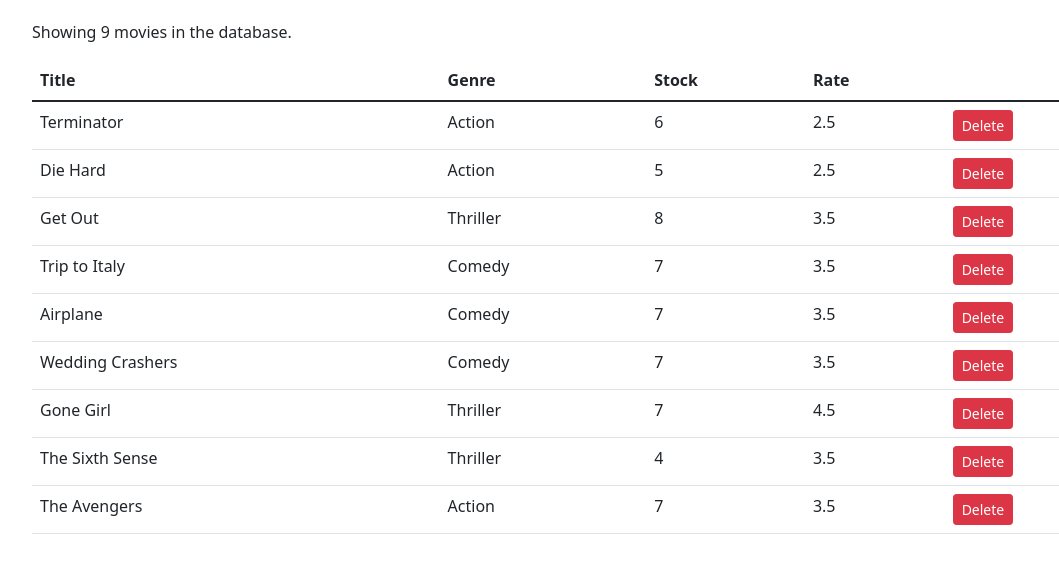
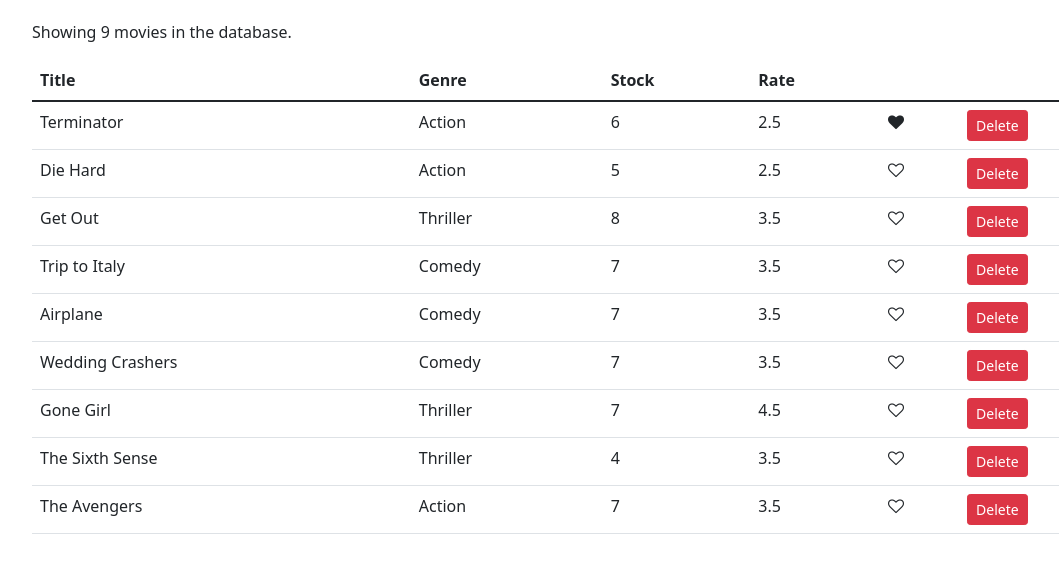
Before and after one commit to boobal-writes/vidly-react-app, a React (Create React App) app: page / in a window 1280 px wide. Shown: the top 564 px of the page, without its empty margins (50-1109 px from the left). Built offline with nearby package versions, Linux system fonts and the light colour scheme.

Commit message:
add like feature

```diff
--- /dev/null
+++ b/src/components/common/like.jsx
@@ -0,0 +1,18 @@
+import React from "react";
+
+const Like = ({ liked, onLikeToggle }) => {
+  let classes = "fa fa-heart";
+  if (!liked) {
+    classes += "-o";
+  }
+  return (
+    <i
+      className={classes}
+      aria-hidden="true"
+      style={{ cursor: "pointer" }}
+      onClick={onLikeToggle}
+    ></i>
+  );
+};
+
+export default Like;
--- a/src/components/movies.jsx
+++ b/src/components/movies.jsx
@@ -1,5 +1,6 @@
 import React, { Component } from "react";
 import { getMovies, deleteMovie } from "../services/fakeMovieService";
+import Like from "./common/like";
 
 class Movies extends Component {
   state = {
@@ -11,6 +12,14 @@
     this.setState({
       movies: getMovies(),
     });
+  };
+
+  handleLikeToggle = (movie) => {
+    const movies = [...this.state.movies];
+    const index = movies.indexOf(movie);
+    movies[index] = { ...movie };
+    movies[index].liked = !movie.liked;
+    this.setState({ movies });
   };
 
   render() {
@@ -28,7 +37,6 @@
               <th>Genre</th>
               <th>Stock</th>
               <th>Rate</th>
-              <th></th>
             </tr>
           </thead>
           <tbody>
@@ -38,6 +46,13 @@
                 <td>{movie.genre.name}</td>
                 <td>{movie.numberInStock}</td>
                 <td>{movie.dailyRentalRate}</td>
+                <td>
+                  <Like
+                    liked={movie.liked}
+                    movie={movie}
+                    onLikeToggle={() => this.handleLikeToggle(movie)}
+                  ></Like>
+                </td>
                 <td>
                   <button
                     onClick={() => this.handleDelete(movie)}
--- a/src/services/fakeMovieService.js
+++ b/src/services/fakeMovieService.js
@@ -7,7 +7,8 @@
     genre: { _id: "5b21ca3eeb7f6fbccd471818", name: "Action" },
     numberInStock: 6,
     dailyRentalRate: 2.5,
-    publishDate: "2018-01-03T19:04:28.809Z"
+    publishDate: "2018-01-03T19:04:28.809Z",
+    liked: true
   },
   {
     _id: "5b21ca3eeb7f6fbccd471816",
```
